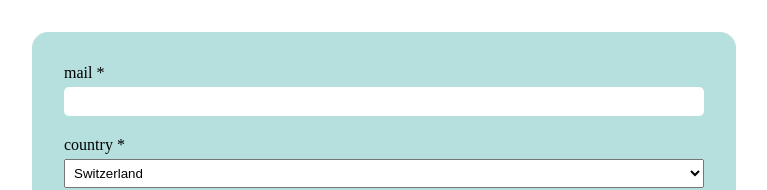
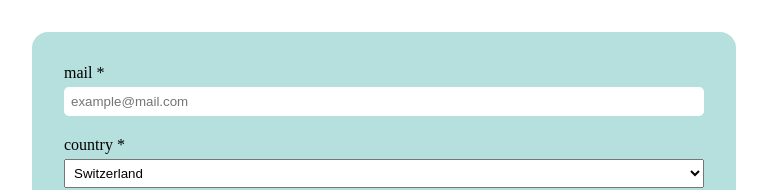
Before and after one commit to ManonLef/validated-form, a website: page index.html in a window 1280 px wide. Shown: the top 190 px of the page, without its empty margins (256-1023 px from the left). Drawn offline with Linux system fonts and the light colour scheme.

Commit message:
add mail placeholder

```diff
--- a/index.html
+++ b/index.html
@@ -12,7 +12,7 @@
   <form novalidate>
     <div class="form">
       <label for="mail">mail *</label>
-      <input type="email" name="mail" id="mail" required minlength="8">
+      <input type="email" name="mail" id="mail" required minlength="8" placeholder="example@mail.com">
       <span class="error"></span>
     </div>
     <div class="form">
```
